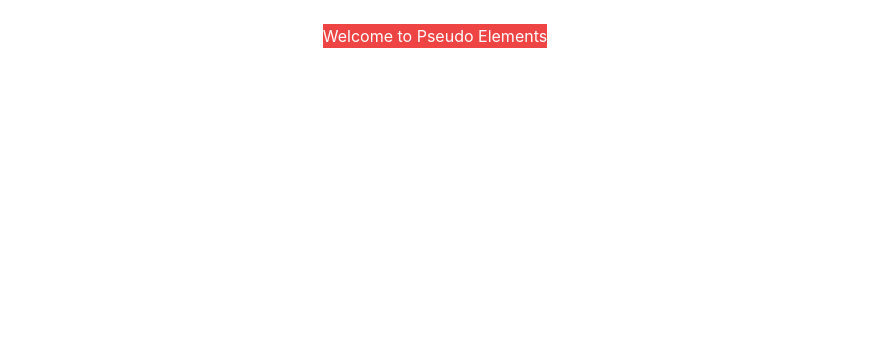
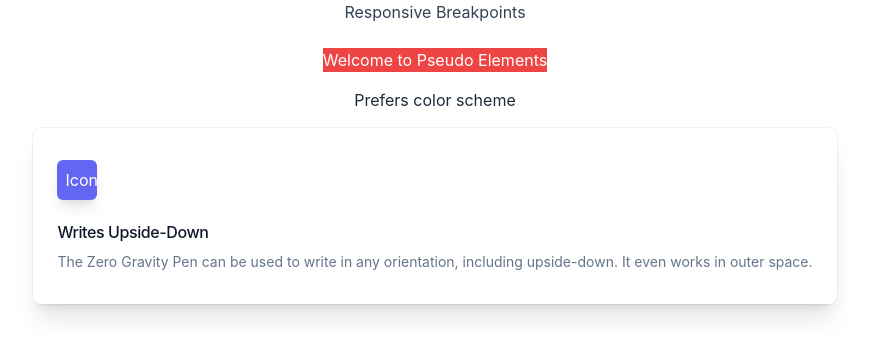
Before and after one commit to Skipper-116/tailwind-tut, a Next.js app: page /media-queries in a window 1280 px wide. Shown: the top 358 px of the page, without its empty margins (205-1074 px from the left). Built offline with nearby package versions, Linux system fonts and the light colour scheme.

Commit message:
color scheme based on os theme

```diff
--- a/pages/media-queries.js
+++ b/pages/media-queries.js
@@ -1,8 +1,21 @@
 function MediaQueries() {
     return (
         <div className="flex flex-col items-center">
+            <h1 className=" text-slate-700">Responsive Breakpoints</h1>
             <div className=" sm:bg-green-600 md:bg-yellow-400 lg:bg-purple-600 xl:bg-red-500 text-white mt-6 bg-blue-500">
                 <p>Welcome to Pseudo Elements</p>
+            </div>
+            <h1 className=" text-slate-800 mt-4 ">Prefers color scheme</h1>
+            <div className="bg-white dark:bg-slate-900 rounded-lg px-6 py-8 ring-1 ring-slate-900/5 shadow-xl mt-4">
+                <div>
+                    <span className="inline-flex items-center justify-center p-2 bg-indigo-500 rounded-md shadow-lg">
+                        <p className="h-6 w-6 text-white">Icon</p>
+                    </span>
+                </div>
+                <h3 className="text-slate-900 dark:text-white mt-5 text-base font-medium tracking-tight">Writes Upside-Down</h3>
+                <p className="text-slate-500 dark:text-slate-400 mt-2 text-sm">
+                    The Zero Gravity Pen can be used to write in any orientation, including upside-down. It even works in outer space.
+                </p>
             </div>
         </div>
     )
```
